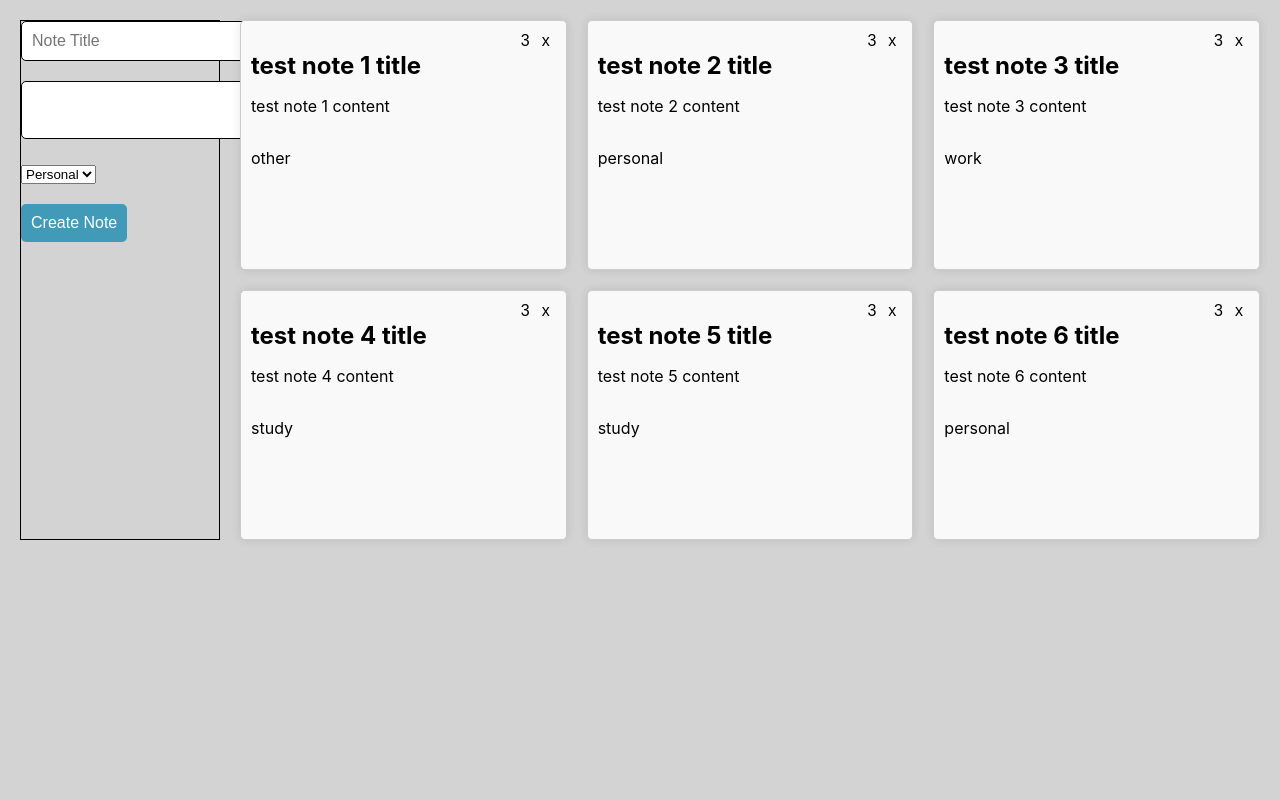
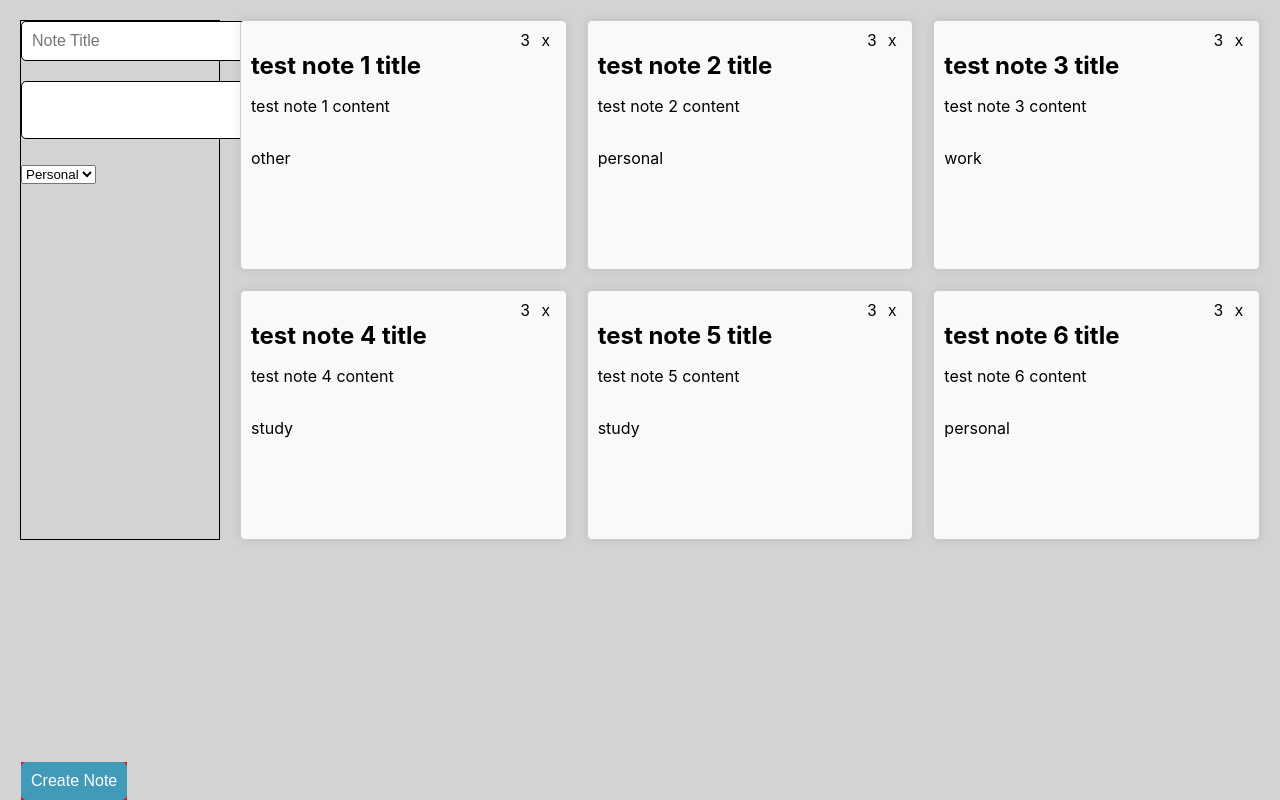
Before and after one commit to deeg-p23/CSE110-Lab2, a React (Create React App) app in the folder lab2-app/: page / in a window 1280 px wide. Built offline with nearby package versions, Linux system fonts and the light colour scheme.

Commit message:
testing list alignment in column div

```diff
--- a/lab2-app/src/App.css
+++ b/lab2-app/src/App.css
@@ -23,6 +23,12 @@
  .app-container {
   grid-template-columns: 1fr;
  }
+
+ .submitButton {
+  position: absolute;
+  background-color: red;
+  bottom: 0;
+}
 
  @media (min-width: 600px) {
   .app-container {
--- a/lab2-app/src/App.tsx
+++ b/lab2-app/src/App.tsx
@@ -61,7 +61,7 @@ function App() {
      	</select>
    	</div>
 
-      <div><button type="submit">Create Note</button></div>
+      <div className="submitButton"><button type="submit">Create Note</button></div>
      </form>
      <div className="notes-grid">
     	{notes.map((note) => (
```
